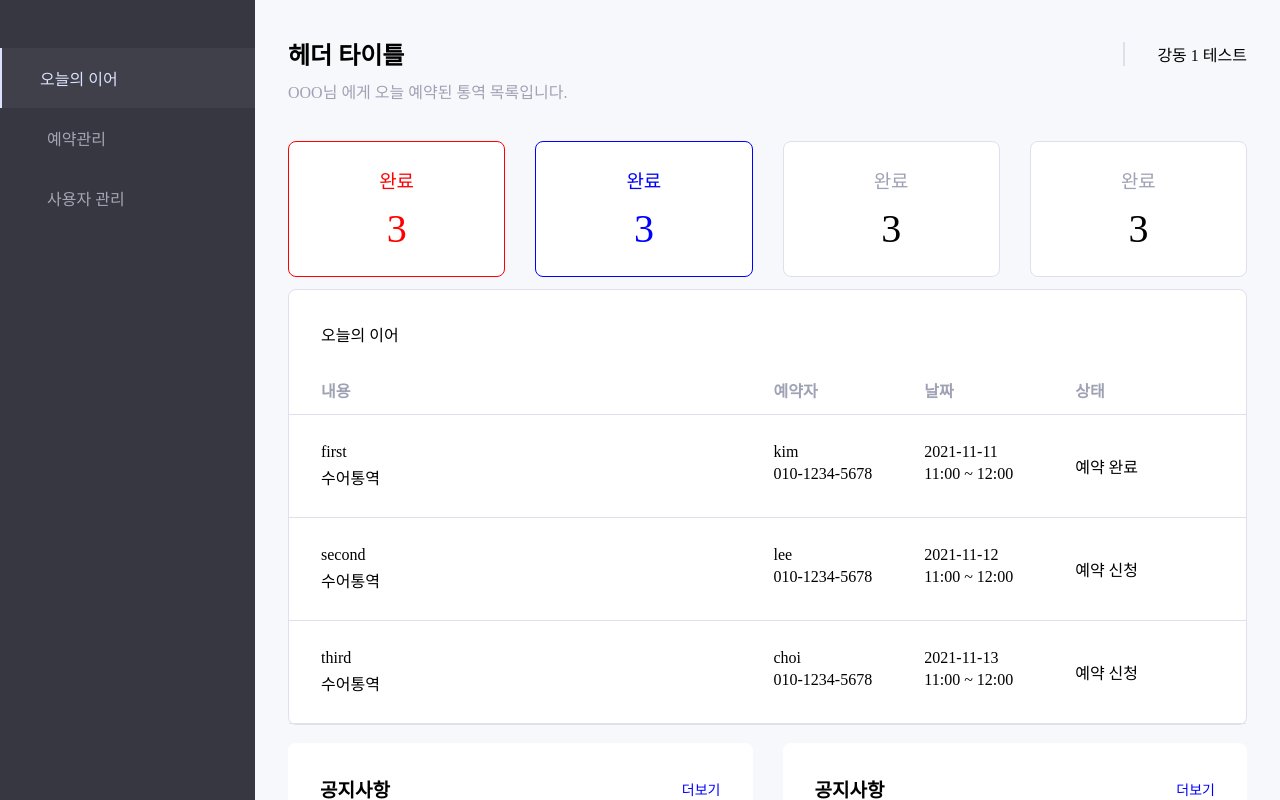
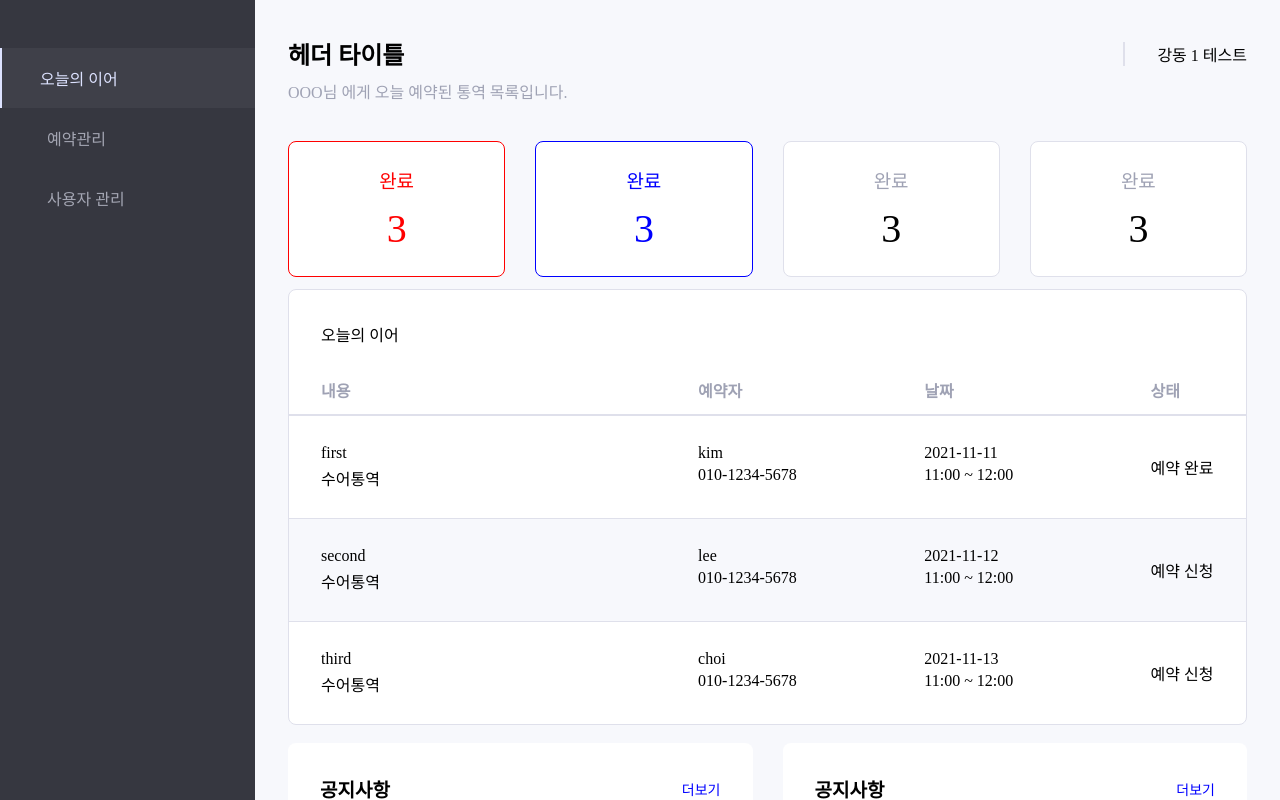
Before and after one commit to Sullivan-for-EAR/signear-web, a React (Create React App) app: page / in a window 1280 px wide. Shown: the top 800 px of the page. Built offline with nearby package versions, Linux system fonts and the light colour scheme; some icons are missing.

Commit message:
table 2n child bg color

```diff
--- a/src/components/TableContent/index.tsx
+++ b/src/components/TableContent/index.tsx
@@ -1,4 +1,6 @@
 import React from 'react';
+import styled from 'styled-components';
+
 import Flex from '@/components/Flex';
 import Box from '@/components/Box';
 import Grid from '@/components/Grid';
@@ -31,6 +33,12 @@ const tableData = [
   },
 ];
 
+const List = styled(Grid)`
+  &:nth-child(2n) {
+    background-color: #f7f8fc;
+  }
+`;
+
 const TableContent: React.FC<TableContentProps> = ({ title }) => {
   return (
     <Flex
@@ -43,34 +51,34 @@ const TableContent: React.FC<TableContentProps> = ({ title }) => {
       <Box m="32px">{title}</Box>
       <Grid
         pb="12px"
-        borderBottom="1.5px solid #DFE0EB"
+        borderBottom="1px solid #DFE0EB"
         color="#9FA2B4"
         fontWeight="700"
       >
-        <Flex gridColumn="1 / 7">내용</Flex>
-        <Flex gridColumn="7 / 9">예약자</Flex>
-        <Flex gridColumn="9 / 11">날짜</Flex>
-        <Flex gridColumn="11 / -1">상태</Flex>
+        <Flex gridColumn="1 / 6">내용</Flex>
+        <Flex gridColumn="6 / 9">예약자</Flex>
+        <Flex gridColumn="9 / 12">날짜</Flex>
+        <Flex gridColumn="12 / -1">상태</Flex>
       </Grid>
 
       {tableData.map((data) => (
-        <Grid key={data.id} py="28px" borderBottom="1px solid #DFE0EB">
-          <Flex flexDirection="column" gridColumn="1 / 7">
+        <List key={data.id} py="28px" borderTop="1px solid #DFE0EB">
+          <Flex flexDirection="column" gridColumn="1 / 6">
             <Box>{data.text}</Box>
             <Box mt="4px">수어통역</Box>
           </Flex>
-          <Flex flexDirection="column" gridColumn="7 / 9">
+          <Flex flexDirection="column" gridColumn="6 / 9">
             <Box>{data.name}</Box>
             <Box mt="4px">010-1234-5678</Box>
           </Flex>
-          <Flex flexDirection="column" gridColumn="9 / 11">
+          <Flex flexDirection="column" gridColumn="9 / 12">
             <Box>{data.date}</Box>
             <Box mt="4px">11:00 ~ 12:00</Box>
           </Flex>
-          <Flex gridColumn="11 / -1" alignItems="center">
+          <Flex gridColumn="12 / -1" alignItems="center">
             {data.status}
           </Flex>
-        </Grid>
+        </List>
       ))}
     </Flex>
   );
```
